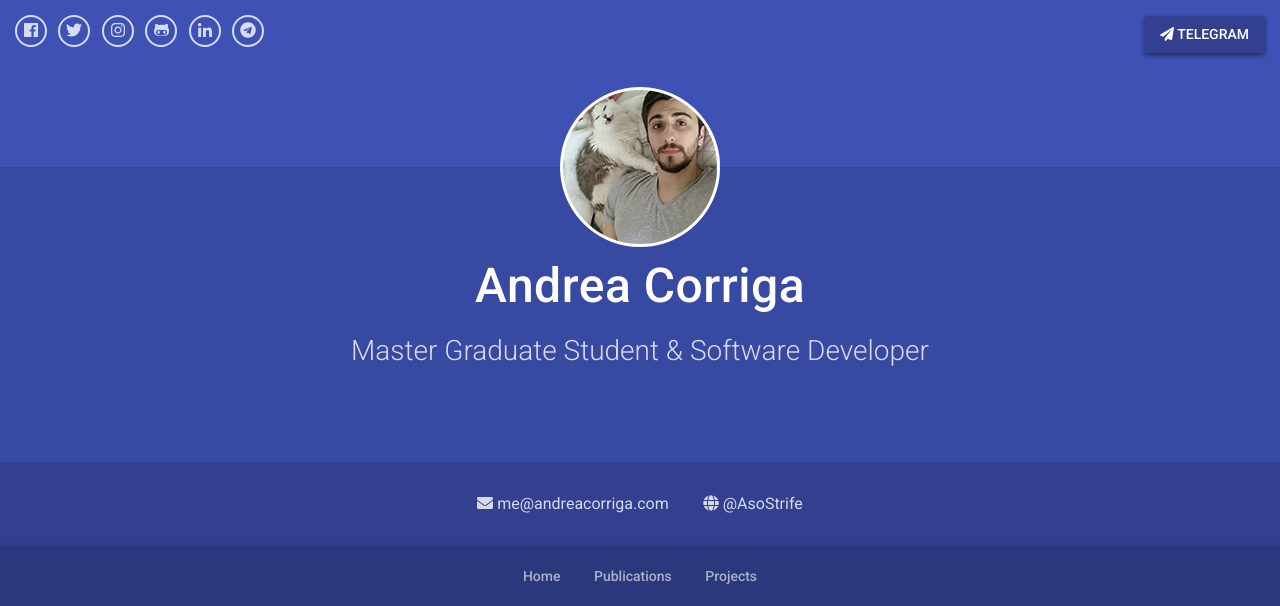
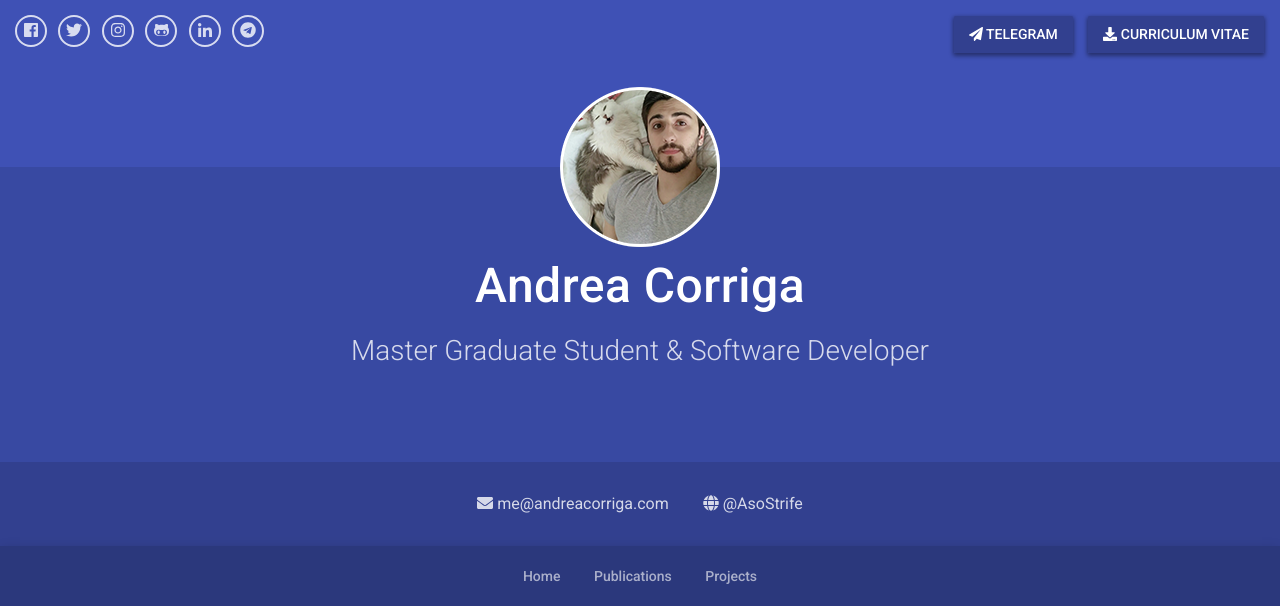
Before and after one commit to AsoStrife/Personal-Website, a CodeIgniter app: page /database/index.php/home/index in a window 1280 px wide. Shown: the top 606 px of the page. Run offline with CodeIgniter, Linux system fonts and the light colour scheme; data comes from the database, SQL or seed files in the repository.

Commit message:
Added cv domain

```diff
--- a/application/views/inc/header.php
+++ b/application/views/inc/header.php
@@ -5,7 +5,7 @@
 		<div class="top-bar container-fluid">
 			<div class="actions">
 				<a class="btn d-none d-md-inline-block" href="<?=$this->andreacorriga->get('social', 'telegram');?>"><i class="fas fa-paper-plane" aria-hidden="true"></i> Telegram</a>
-				<!--<a class="btn" href="#"><i class="fas fa-download" aria-hidden="true"></i> Curriculum Vitae </a>-->
+				<a class="btn" href="https://cv.andreacorriga.com"><i class="fas fa-download" aria-hidden="true"></i> Curriculum Vitae </a>
 			</div><!--//actions-->
 			<ul class="social list-inline">
 				<li class="list-inline-item"><a href="<?=$this->andreacorriga->get('social', 'facebook');?>" target="_blank"><i class="fab fa-facebook" aria-hidden="true"></i></a></li>
```
